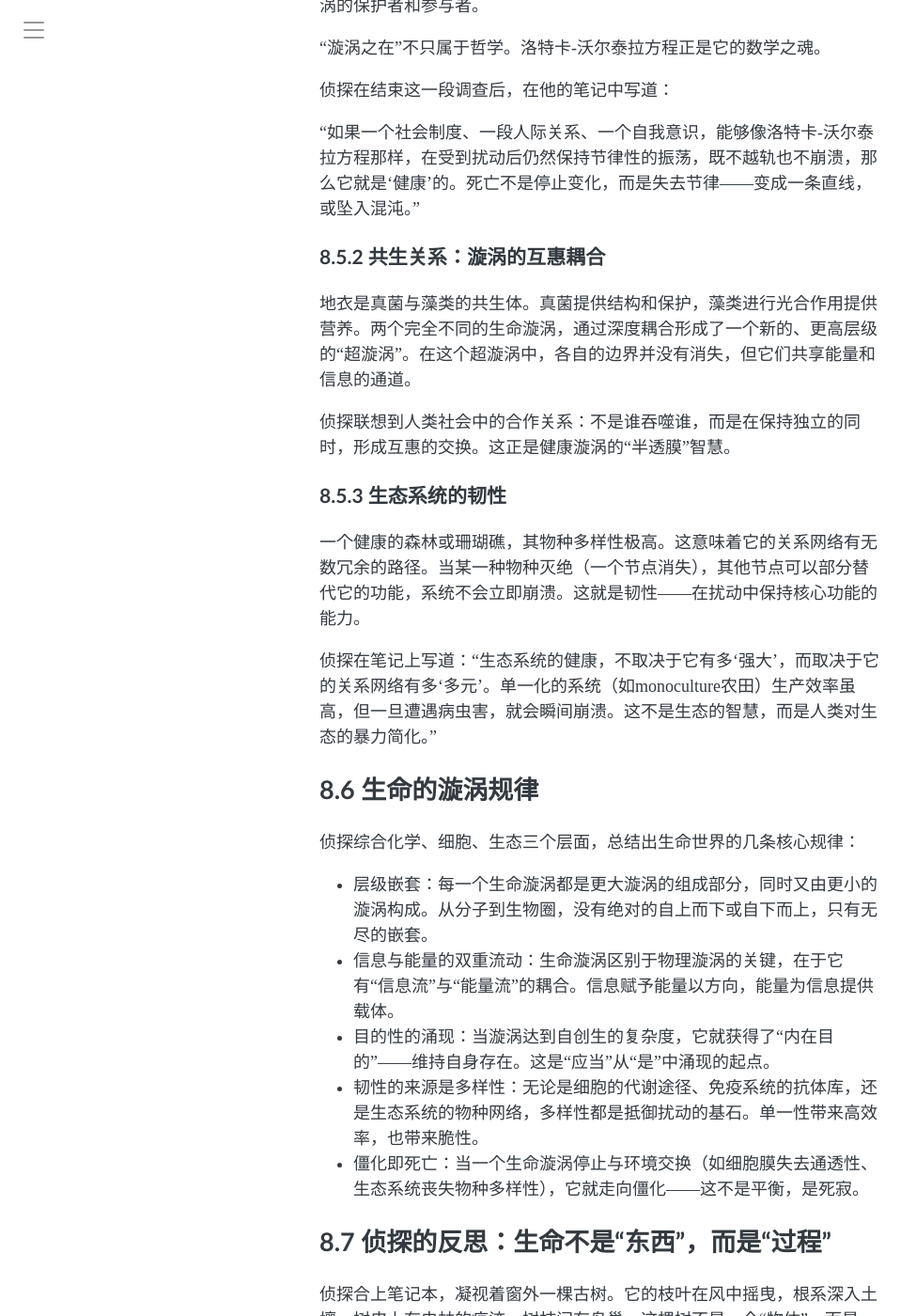
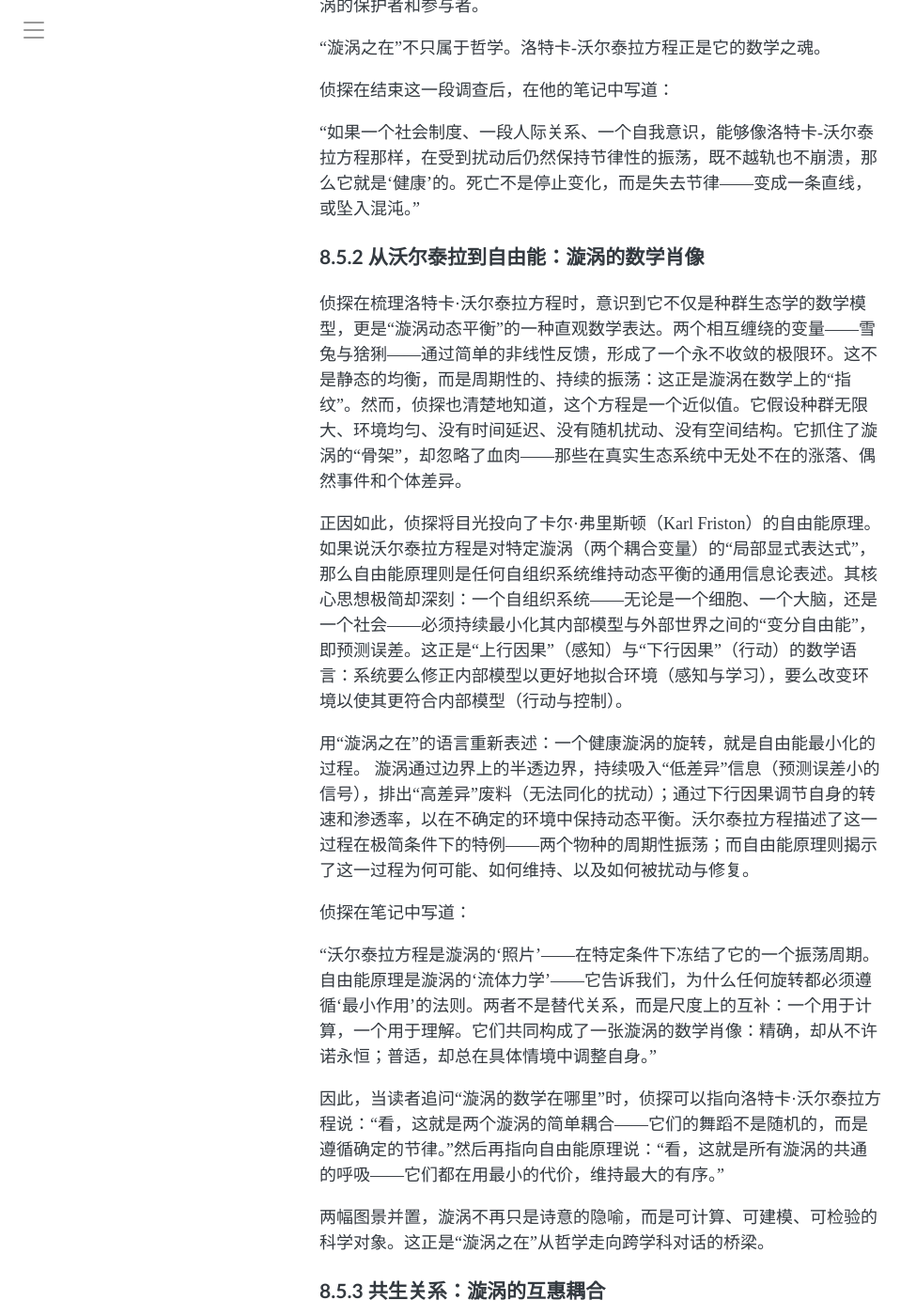
Before and after one commit to symphonyh/symphonyh.github.io, a Jekyll site: the page built from _posts/2026-05-30-第八章.md, in a window 1280 px wide and 1400 px high, scrolled down 12035 px. Shown: the whole window at 94% size, without its empty margins (0-975 px from the left). Built offline with Jekyll 4.4.1, drawn with Linux system fonts in a browser that asks for light colours; comment, search, counter and statistics services are not loaded.

Commit message:
Update 2026-05-30-第八章.md

```diff
--- a/_posts/2026-05-30-第八章.md
+++ b/_posts/2026-05-30-第八章.md
@@ -276,12 +276,31 @@ dy/dt = 0（猞猁数量不变）
 
 “如果一个社会制度、一段人际关系、一个自我意识，能够像洛特卡-沃尔泰拉方程那样，在受到扰动后仍然保持节律性的振荡，既不越轨也不崩溃，那么它就是‘健康’的。死亡不是停止变化，而是失去节律——变成一条直线，或坠入混沌。”
 
-### 8.5.2 共生关系：漩涡的互惠耦合
+### 8.5.2 从沃尔泰拉到自由能：漩涡的数学肖像
+
+侦探在梳理洛特卡·沃尔泰拉方程时，意识到它不仅是种群生态学的数学模型，更是“漩涡动态平衡”的一种直观数学表达。两个相互缠绕的变量——雪兔与猞猁——通过简单的非线性反馈，形成了一个永不收敛的极限环。这不是静态的均衡，而是周期性的、持续的振荡：这正是漩涡在数学上的“指纹”。然而，侦探也清楚地知道，这个方程是一个近似值。它假设种群无限大、环境均匀、没有时间延迟、没有随机扰动、没有空间结构。它抓住了漩涡的“骨架”，却忽略了血肉——那些在真实生态系统中无处不在的涨落、偶然事件和个体差异。
+
+正因如此，侦探将目光投向了卡尔·弗里斯顿（Karl Friston）的自由能原理。如果说沃尔泰拉方程是对特定漩涡（两个耦合变量）的“局部显式表达式”，那么自由能原理则是任何自组织系统维持动态平衡的通用信息论表述。其核心思想极简却深刻：一个自组织系统——无论是一个细胞、一个大脑，还是一个社会——必须持续最小化其内部模型与外部世界之间的“变分自由能”，即预测误差。这正是“上行因果”（感知）与“下行因果”（行动）的数学语言：系统要么修正内部模型以更好地拟合环境（感知与学习），要么改变环境以使其更符合内部模型（行动与控制）。
+
+用“漩涡之在”的语言重新表述：一个健康漩涡的旋转，就是自由能最小化的过程。 漩涡通过边界上的半透边界，持续吸入“低差异”信息（预测误差小的信号），排出“高差异”废料（无法同化的扰动）；通过下行因果调节自身的转速和渗透率，以在不确定的环境中保持动态平衡。沃尔泰拉方程描述了这一过程在极简条件下的特例——两个物种的周期性振荡；而自由能原理则揭示了这一过程为何可能、如何维持、以及如何被扰动与修复。
+
+侦探在笔记中写道：
+
+“沃尔泰拉方程是漩涡的‘照片’——在特定条件下冻结了它的一个振荡周期。自由能原理是漩涡的‘流体力学’——它告诉我们，为什么任何旋转都必须遵循‘最小作用’的法则。两者不是替代关系，而是尺度上的互补：一个用于计算，一个用于理解。它们共同构成了一张漩涡的数学肖像：精确，却从不许诺永恒；普适，却总在具体情境中调整自身。”
+
+因此，当读者追问“漩涡的数学在哪里”时，侦探可以指向洛特卡·沃尔泰拉方程说：“看，这就是两个漩涡的简单耦合——它们的舞蹈不是随机的，而是遵循确定的节律。”然后再指向自由能原理说：“看，这就是所有漩涡的共通的呼吸——它们都在用最小的代价，维持最大的有序。”
+
+两幅图景并置，漩涡不再只是诗意的隐喻，而是可计算、可建模、可检验的科学对象。这正是“漩涡之在”从哲学走向跨学科对话的桥梁。
+
+
+### 8.5.3 共生关系：漩涡的互惠耦合
 
 地衣是真菌与藻类的共生体。真菌提供结构和保护，藻类进行光合作用提供营养。两个完全不同的生命漩涡，通过深度耦合形成了一个新的、更高层级的“超漩涡”。在这个超漩涡中，各自的边界并没有消失，但它们共享能量和信息的通道。
 
 侦探联想到人类社会中的合作关系：不是谁吞噬谁，而是在保持独立的同时，形成互惠的交换。这正是健康漩涡的“半透膜”智慧。
-### 8.5.3 生态系统的韧性
+
+### 8.5.4 生态系统的韧性
+
 一个健康的森林或珊瑚礁，其物种多样性极高。这意味着它的关系网络有无数冗余的路径。当某一种物种灭绝（一个节点消失），其他节点可以部分替代它的功能，系统不会立即崩溃。这就是韧性——在扰动中保持核心功能的能力。
 
 侦探在笔记上写道：“生态系统的健康，不取决于它有多‘强大’，而取决于它的关系网络有多‘多元’。单一化的系统（如monoculture农田）生产效率虽高，但一旦遭遇病虫害，就会瞬间崩溃。这不是生态的智慧，而是人类对生态的暴力简化。”
```
